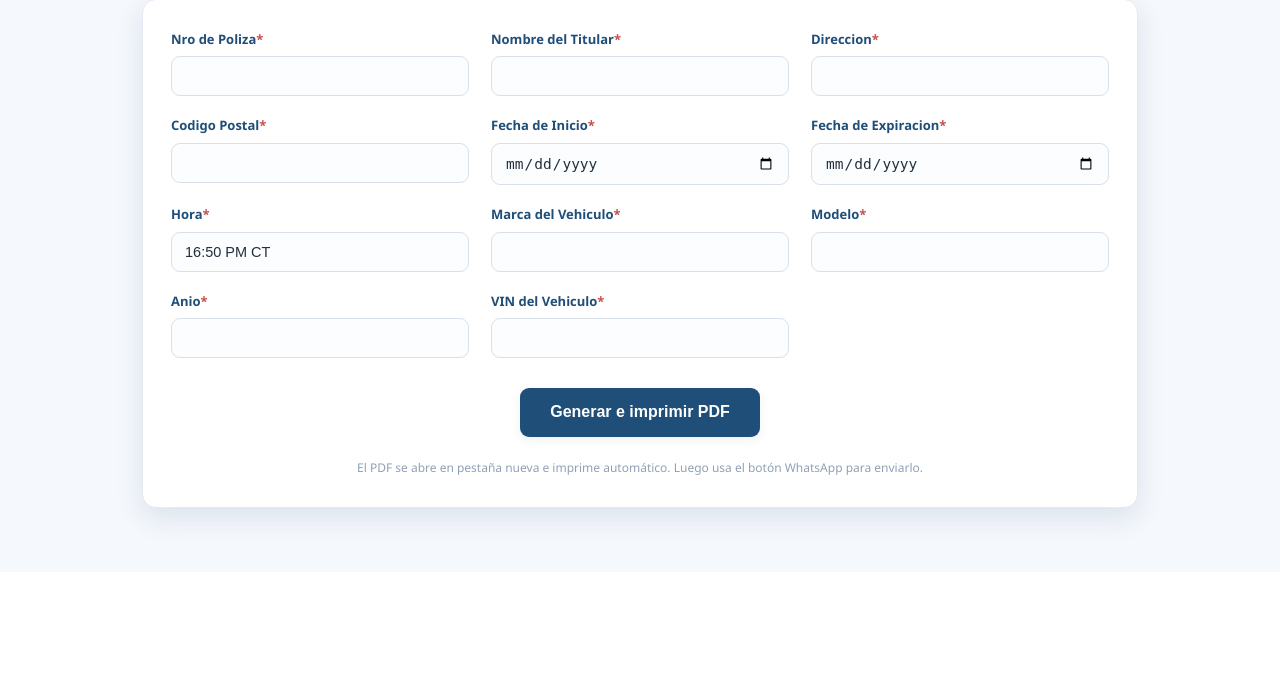
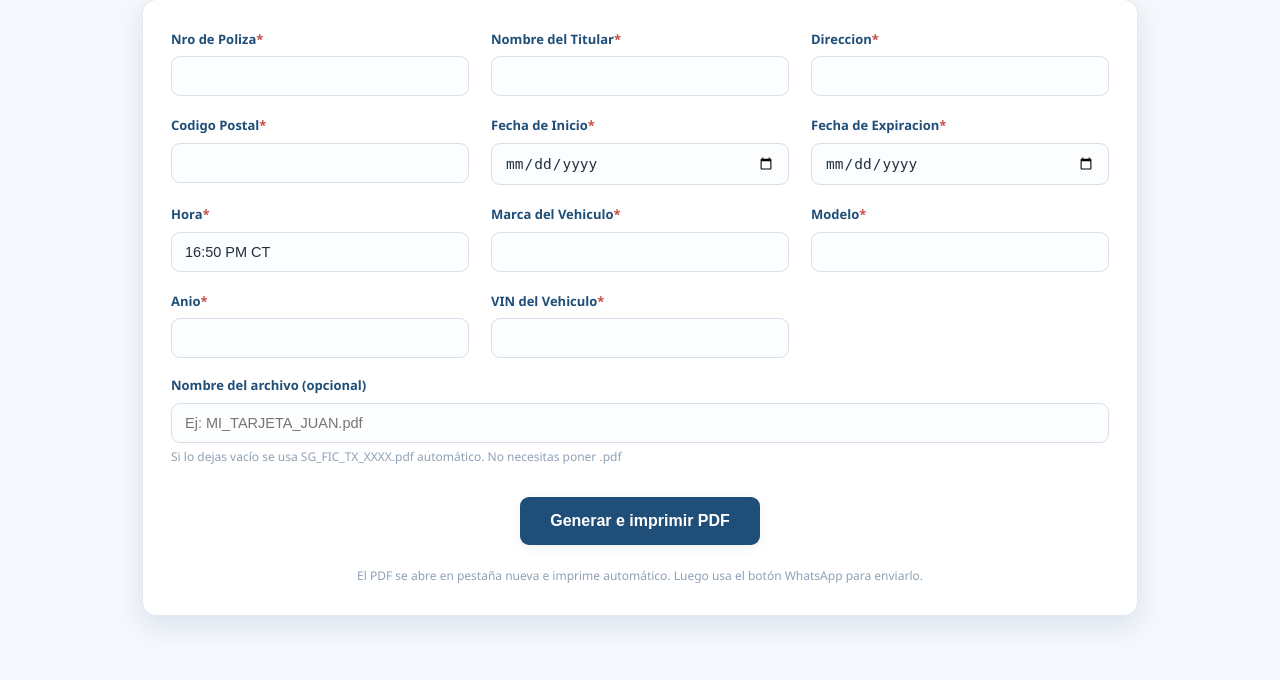
Before and after one commit to tried01/portal-seguros, a Flask app: page /form/auto in a window 1280 px wide. Shown: the part 292-972 px from the top of the page. Before the commit the page ends 828 px from the top, so only its background shows below. Run offline with Flask 3, Linux system fonts and the light colour scheme; a user stored in the database is signed in.

Commit message:
feat: campo nombre de archivo personalizable (opcional, fallback SG_FIC_TX_XXXX.pdf)

```diff
--- a/app.py
+++ b/app.py
@@ -152,7 +152,16 @@ def generar(seguro_id):
         buffer = generar_pdf_generico(titulo, subtitulo, pares)
         modo = "generico"
 
-    nombre_archivo = nombre_archivo_pdf(seguro.get("codigo_estado", "TX"))
+    # Nombre personalizado si el usuario lo escribió, si no usa el correlativo SG_FIC_TX_XXXX.pdf
+    custom = request.form.get("nombre_archivo_custom", "").strip()
+    if custom:
+        # sanitiza: quita caracteres peligrosos, asegura .pdf
+        custom = re.sub(r'[\\/:*?"<>|]', '', custom)
+        if not custom.lower().endswith(".pdf"):
+            custom += ".pdf"
+        nombre_archivo = custom
+    else:
+        nombre_archivo = nombre_archivo_pdf(seguro.get("codigo_estado", "TX"))
     base = os.path.splitext(nombre_archivo)[0]
     buffer = abrir_pdf_para_imprimir(buffer, base)
 
--- a/templates/formulario.html
+++ b/templates/formulario.html
@@ -35,6 +35,12 @@
             {% endif %}
         </div>
         {% endfor %}
+    </div>
+
+    <div class="campo" style="margin-top:18px;">
+        <label for="nombre_archivo_custom">Nombre del archivo (opcional)</label>
+        <input type="text" id="nombre_archivo_custom" name="nombre_archivo_custom" placeholder="Ej: MI_TARJETA_JUAN.pdf">
+        <small style="color:var(--gris-claro); font-size:12px;">Si lo dejas vacío se usa SG_FIC_TX_XXXX.pdf automático. No necesitas poner .pdf</small>
     </div>
 
     <div class="acciones">
```
